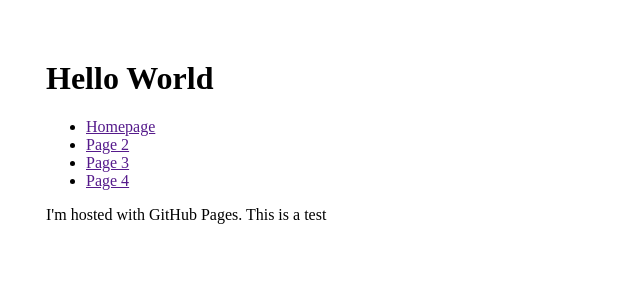
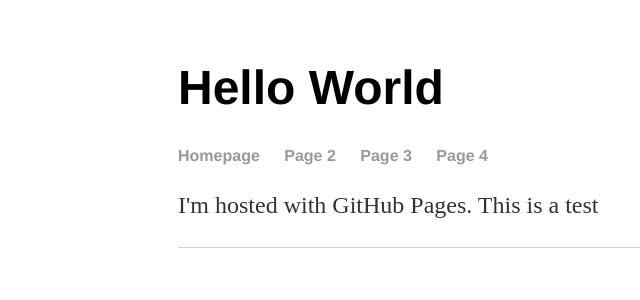
Before and after one commit to Emmo2gee/Emmo2gee.github.io, a PHP site: page / in a window 1280 px wide. Shown: the top 300 px of the page, without its empty margins (14-654 px from the left). Run offline with PHP 8.4, Linux system fonts and the light colour scheme.

Commit message:
Update main.css

```diff
--- a/css/main.css
+++ b/css/main.css
@@ -1,4 +1,43 @@
 body {
-  margin:60px;
-  color:black;
+    margin: 60px auto;
+    width: 70%;
 }
+nav ul, footer ul {
+    font-family:'Helvetica', 'Arial', 'Sans-Serif';
+    padding: 0px;
+    list-style: none;
+    font-weight: bold;
+}
+nav ul li, footer ul li {
+    display: inline;
+    margin-right: 20px;
+}
+a {
+    text-decoration: none;
+    color: #999;
+}
+a:hover {
+    text-decoration: underline;
+}
+h1 {
+    font-size: 3em;
+    font-family:'Helvetica', 'Arial', 'Sans-Serif';
+}
+p {
+    font-size: 1.5em;
+    line-height: 1.4em;
+    color: #333;
+}
+footer {
+    border-top: 1px solid #d5d5d5;
+    font-size: .8em;
+}
+
+ul.posts {
+    margin: 20px auto 40px;
+    font-size: 1.5em;
+}
+
+ul.posts li {
+    list-style: none;
+}
```
